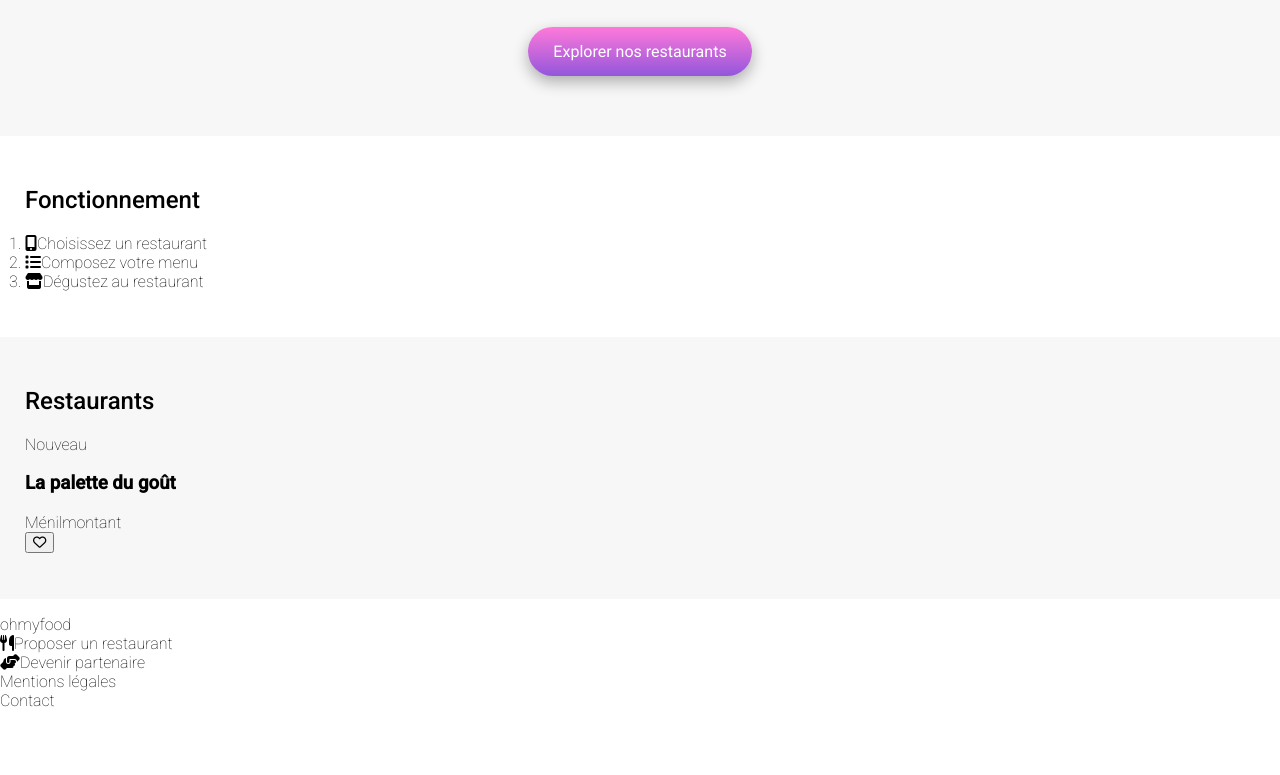
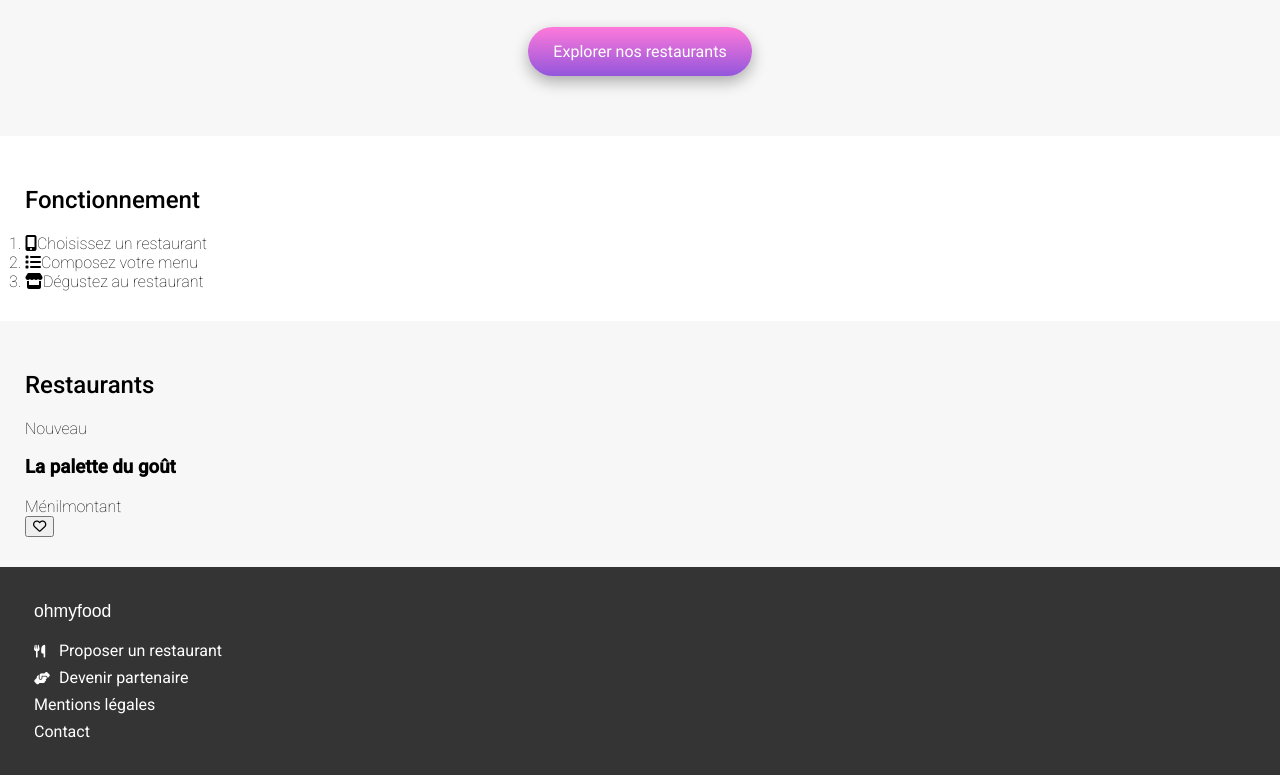
Before and after one commit to ThomasCharuel/ohmyfood, a website: page index.html in a window 1280 px wide. Shown: the part 208-983 px from the top of the page. Before the commit the page ends 934 px from the top, so only its background shows below. Drawn offline with Linux system fonts and the light colour scheme; a web font is replaced by a local one.

Commit message:
Implement footer

```diff
--- a/sass/base/_reset.scss
+++ b/sass/base/_reset.scss
@@ -14,7 +14,8 @@ p, h1 {
 }
 
 ul, ol {
-  padding: 0;
+  margin: unset;
+  padding: unset;
   list-style-type: none;
 }
 
--- a/sass/layout/_footer.scss
+++ b/sass/layout/_footer.scss
@@ -0,0 +1,27 @@
+.footer-nav {
+  background-color: $color-dark-grey;
+
+  padding: 30px;
+  color: white;
+
+  &__link {
+    display: inline-block;
+    margin: 4px;
+    font-weight: $font-weight-bold;
+
+    &--logo {
+      font-family: 'Shrikhand', sans-serif;
+      font-size: 1.1rem;
+      margin-bottom: 15px;
+    }
+
+    i {
+      font-size: 0.8rem;
+      width: 25px;
+    }
+
+    &:hover {
+      color: darken(white, 10%);
+    }
+  }
+}
--- a/sass/utils/_variables.scss
+++ b/sass/utils/_variables.scss
@@ -5,6 +5,7 @@ $color-highlight: #99E2D0;
 
 $color-grey: #EAEAEA;
 $color-light-grey: #F7F7F7;
+$color-dark-grey: #343434;
 $color-light-purple: #F5EDFF;
 
 // Font weights
```
Also changed, not shown: public/css/style.css, 1 other file.
